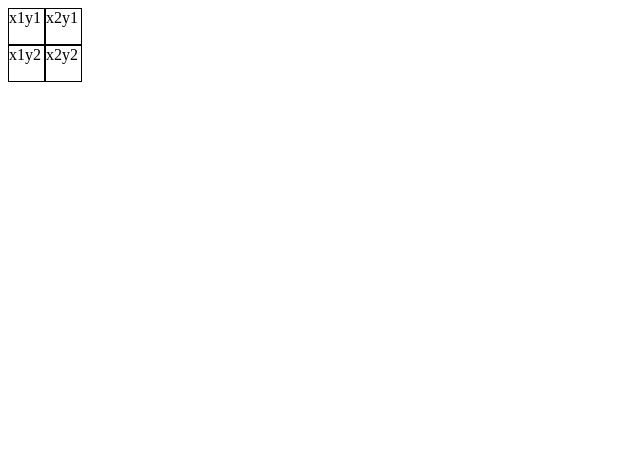
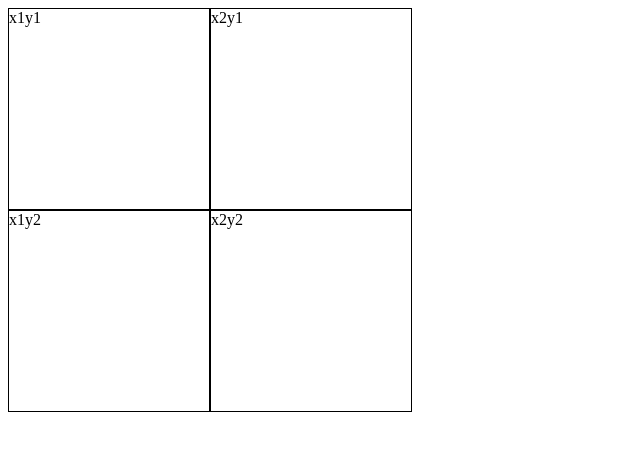
Before and after one commit to LeshkevichDS/Otus, a React app: page / in a window 1280 px wide. Shown: the top 450 px of the page, without its empty margins (0-640 px from the left). Built offline with nearby package versions, Linux system fonts and the light colour scheme.

Commit message:
Add components V2

```diff
--- a/src/components/App.tsx
+++ b/src/components/App.tsx
@@ -1,6 +1,8 @@
 import React from "react";
-import { Field } from "./Field"
+import { Field } from "./Field";
 
 export const App = () => (
-  <Field x = {2} y = {2} />
+  <div>
+    <Field x = {2} y = {2} />
+  </div>
 )
--- a/src/components/Cell.tsx
+++ b/src/components/Cell.tsx
@@ -10,6 +10,6 @@ export const Cell: React.FC<CellProps> = ({x, y}) => {
         console.log(`По ячейке ${`x${x},y${y}`} кликнули`);
     }
     return (
-        <div onClick={handleClick} style={{ width: "35px", height: "35px", border: "1px solid" }}>{`x${x}y${y}`}</div>
+        <div onClick={handleClick} style={{ width: "200px", height: "200px", border: "1px solid" }}>{`x${x}y${y}`}</div>
     )
 }
```
